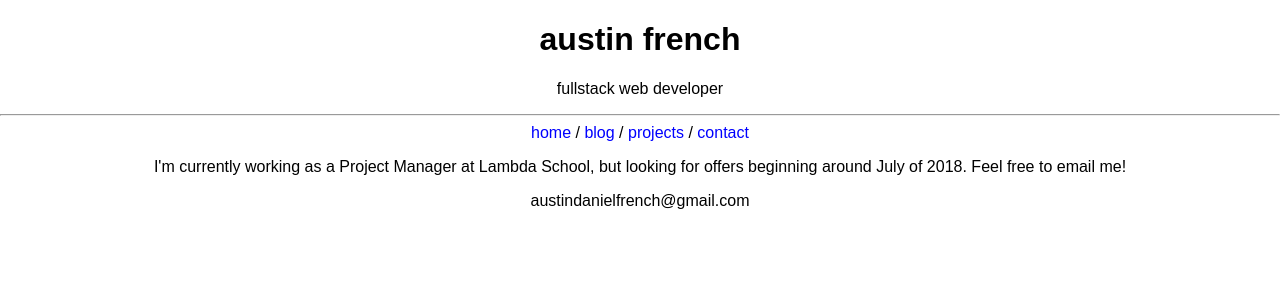
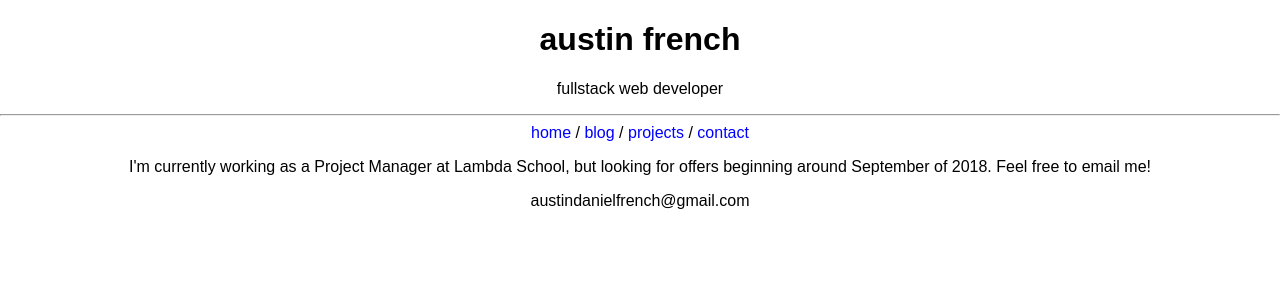
Before and after one commit to frogr/frogr.github.io, a React (Create React App) app: page /contact in a window 1280 px wide. Shown: the top 300 px of the page. Built offline with nearby package versions, Linux system fonts and the light colour scheme.

Commit message:
added a lot of content for projects

```diff
--- a/src/components/Contact.js
+++ b/src/components/Contact.js
@@ -4,7 +4,7 @@ const Contact = () => {
     <div>
       <p>
         I'm currently working as a Project Manager at Lambda School, but looking
-        for offers beginning around July of 2018. Feel free to email me!
+        for offers beginning around September of 2018. Feel free to email me!
       </p>
       <p>austindanielfrench@gmail.com</p>
     </div>
```
